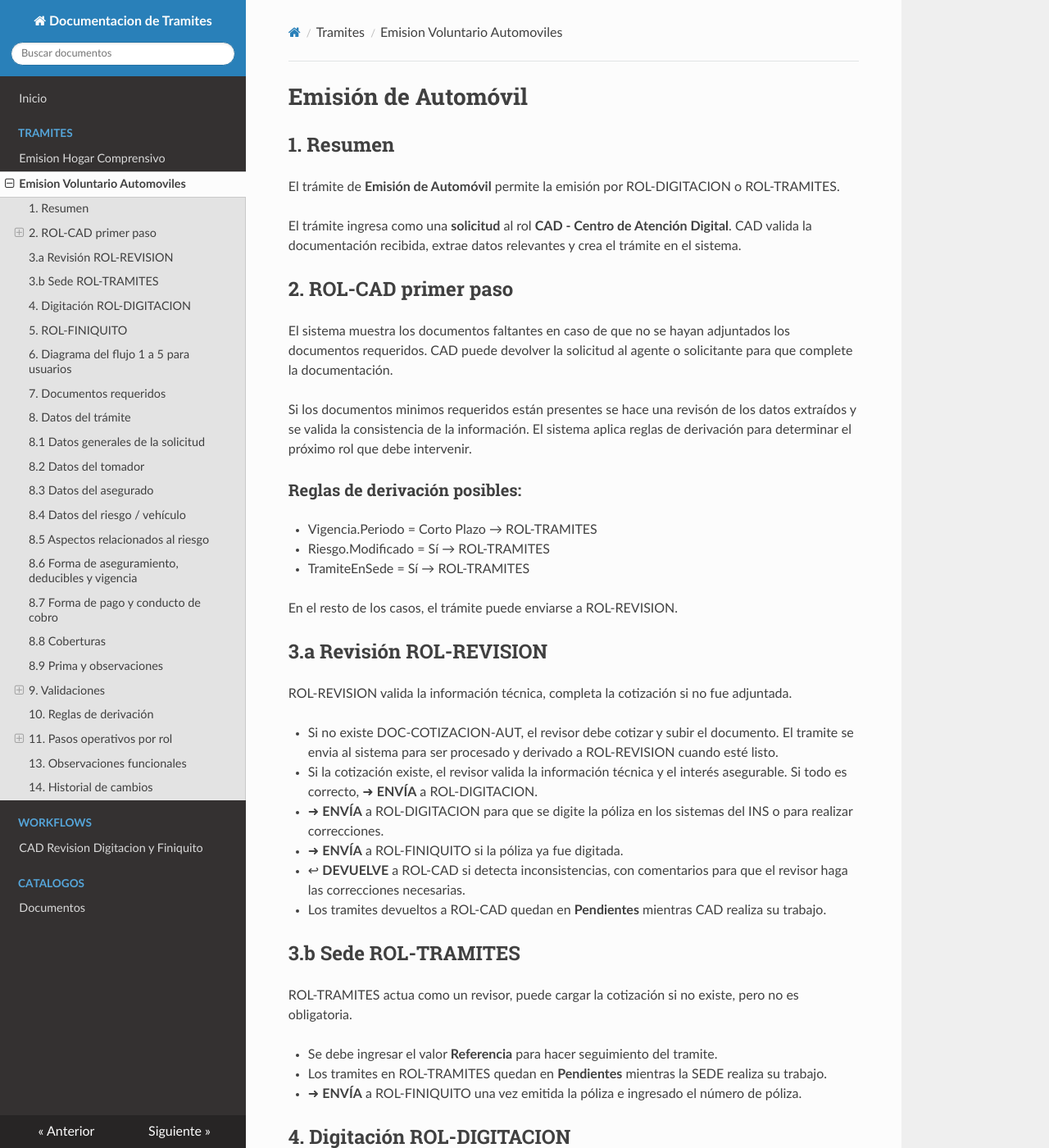
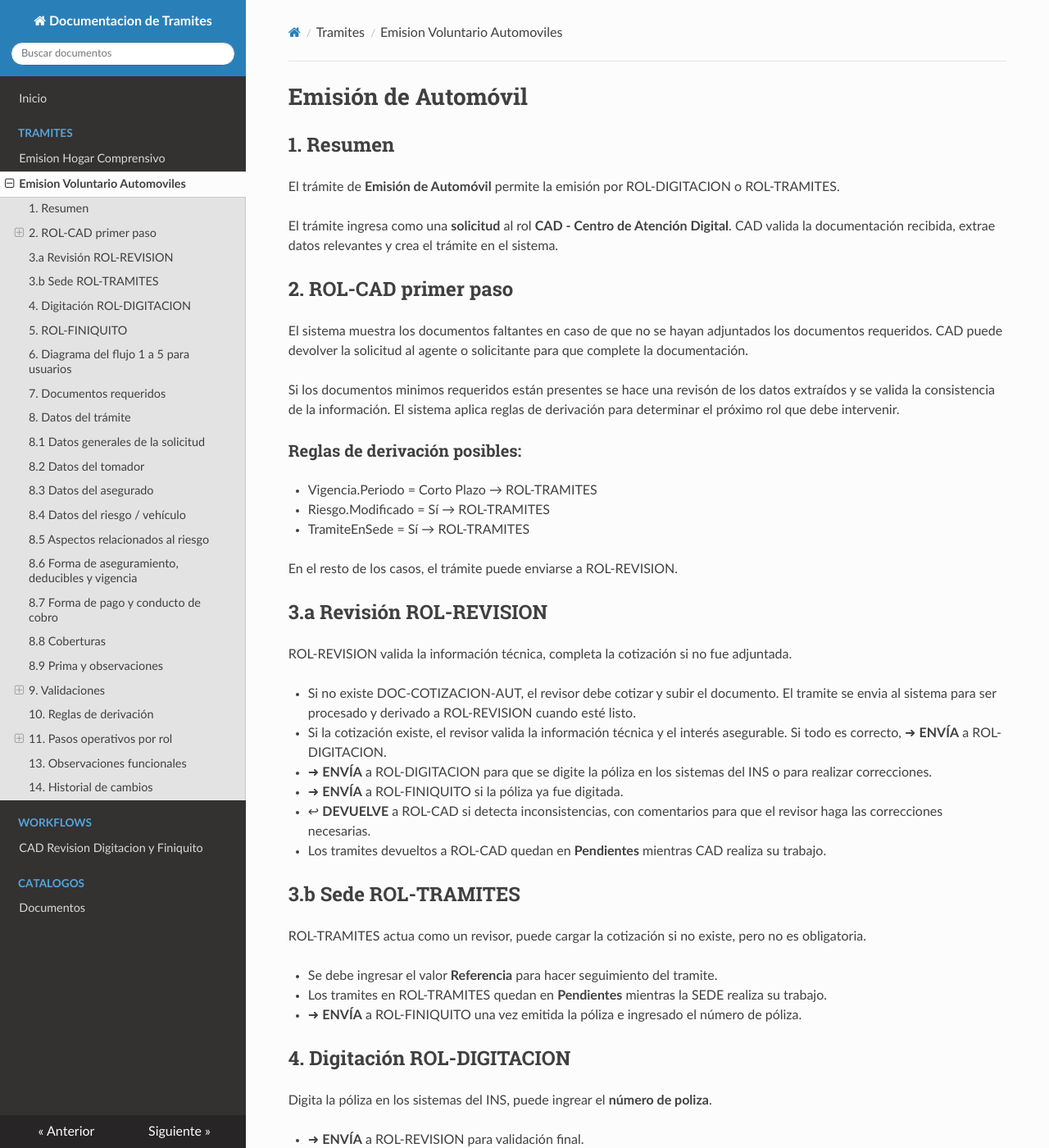
Before and after one commit to LuisPignataro/Tramites-Docs, an MkDocs documentation site: the page built from docs/tramites/emision-voluntario-aotomoviles.md, in a window 1280 px wide and 1400 px high. Shown: the whole window at 82% size. Built offline with MkDocs 1.6.1, drawn with Linux system fonts in a browser that asks for light colours; nearby versions of some CDN libraries; some of the changed text lies outside the part shown.

Commit message:
correccion de mermaid y css

````diff
--- /dev/null
+++ b/docs/stylesheets/extra.css
@@ -0,0 +1,3 @@
+.wy-nav-content {
+  max-width: none;
+}
--- a/docs/tramites/emision-voluntario-aotomoviles.md
+++ b/docs/tramites/emision-voluntario-aotomoviles.md
@@ -86,32 +86,32 @@ En caso de no pasar las validaciones, ↩ **DEVUELVE** a ROL-REVISION para que s
 
 ```mermaid
 flowchart TD
-  A[1. CAD recibe la solicitud] --> B{Documentación mínima completa?}
-  B -->|No| C[Devolver para completar documentos]
-  B -->|Sí| D[CAD valida datos y deriva el trámite]
+  A["1. CAD recibe la solicitud"] --> B{"Documentación mínima completa?"}
+  B -->|"No"| C["Devolver para completar documentos"]
+  B -->|"Sí"| D["CAD valida datos y deriva el trámite"]
 
-  D --> E{¿A qué rol deriva?}
-  E -->|2. Revisión| F[ROL-REVISION]
-  E -->|3. Trámites| G[ROL-TRAMITES]
+  D --> E{"¿A qué rol deriva?"}
+  E -->|"2. Revisión"| F["ROL-REVISION"]
+  E -->|"3. Trámites"| G["ROL-TRAMITES"]
 
-  F --> J{¿Revisión aprobada?}
-  J -->|No| D
-  J -->|Sí| H[ROL-DIGITACION]
+  F --> J{"¿Revisión aprobada?"}
+  J -->|"No"| D
+  J -->|"Sí"| H["ROL-DIGITACION"]
 
-  H --> R[ROL-REVISION]
-  R --> S{¿Revisión aprobada?}
-  S -->|No| H
-  S -->|Sí| I[ROL-FINIQUITO]
+  H --> R["ROL-REVISION"]
+  R --> S{"¿Revisión aprobada?"}
+  S -->|"No"| H
+  S -->|"Sí"| I["ROL-FINIQUITO"]
 
-  G --> K[Registrar referencia y completar la gestión]
+  G --> K["Registrar referencia y completar la gestión"]
   K --> I
 
-  H --> L[Digitar póliza en el INS]
-  L --> M[Enviar a revisión final]
+  H --> L["Digitar póliza en el INS"]
+  L --> M["Enviar a revisión final"]
   M --> F
 
-  I --> N[Validar automáticamente y cargar en SIP]
-  N --> O[Trámite finalizado]
+  I --> N["Validar automáticamente y cargar en SIP"]
+  N --> O["Trámite finalizado"]
 ```
 
 ## 7. Documentos requeridos
--- a/mkdocs.yml
+++ b/mkdocs.yml
@@ -25,6 +25,9 @@ extra_javascript:
   - https://cdn.jsdelivr.net/npm/mermaid@10/dist/mermaid.min.js
   - javascripts/mermaid-init.js
 
+extra_css:
+  - stylesheets/extra.css
+
 nav:
   - Inicio: index.md
   - Tramites:
````
Also changed, not shown: docs/tramites/emision-hogar-comprensivo.md (+15 -15 lines).
